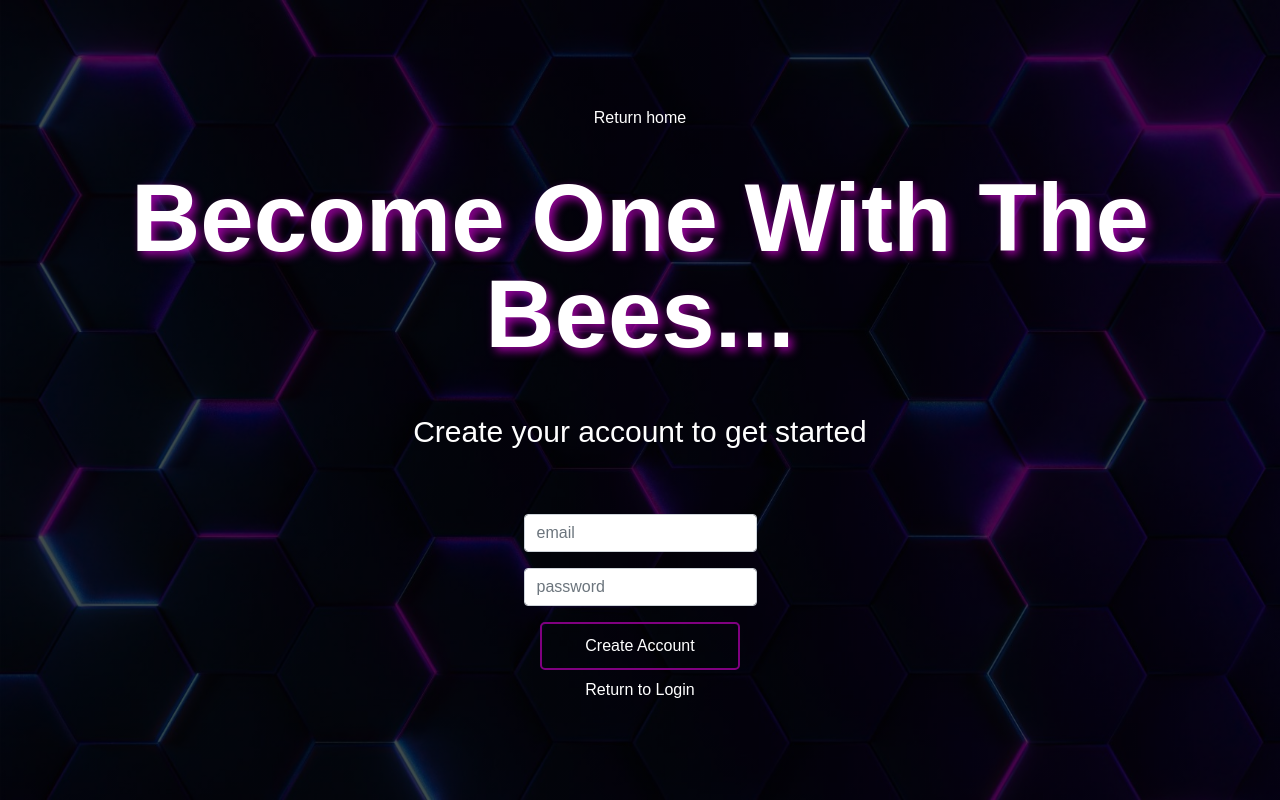
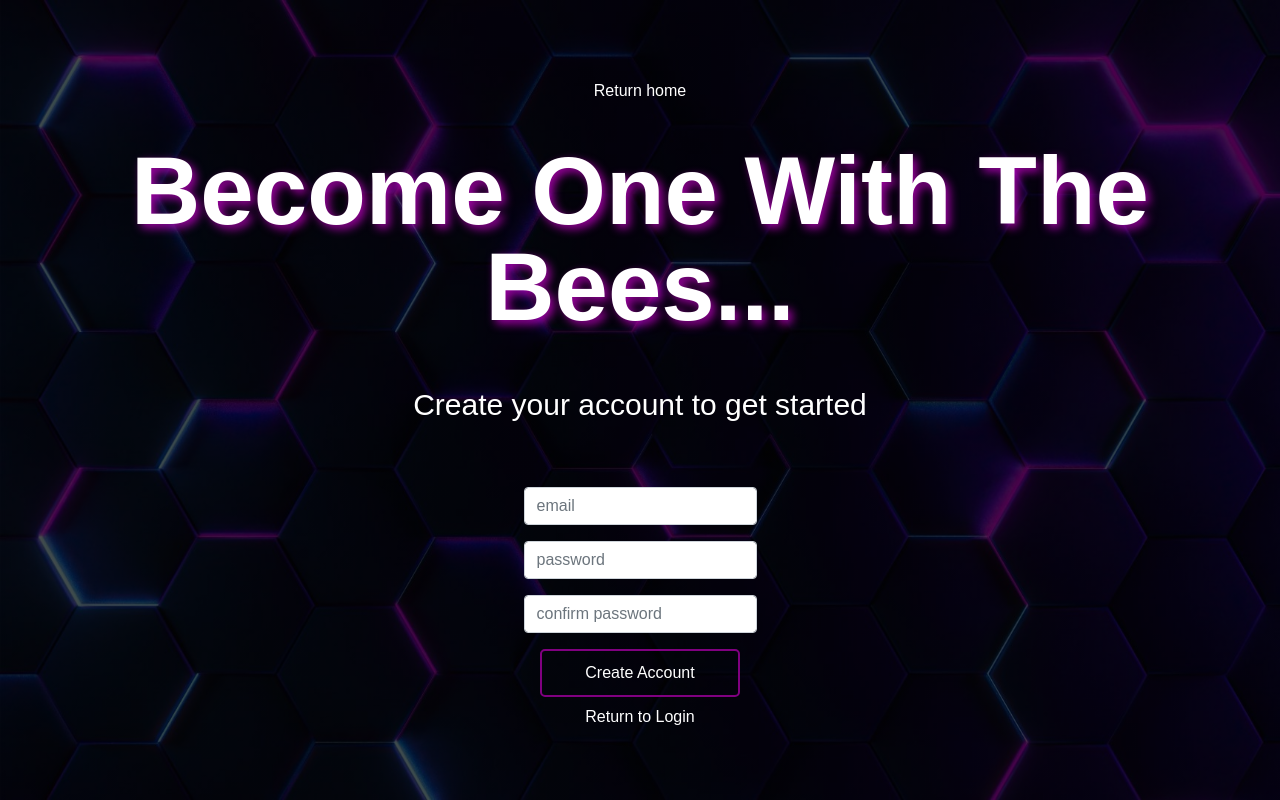
Before and after one commit to caleb-oxbor/HiveMind, a React (Create React App) app in the folder client/: page /register in a window 1280 px wide. Built offline with nearby package versions, Linux system fonts and the light colour scheme; no server answers; a web font is replaced by a local one.

Commit message:
added password confirmation

```diff
--- a/client/src/components/CreateAccount.js
+++ b/client/src/components/CreateAccount.js
@@ -11,7 +11,7 @@ const CreateAccount = ({setAuth}) => {
     const [generatedUser, setGeneratedUser] = useState("");
     const [errorMessage, setErrorMessage] = useState("");
 
-    const {email, password} = inputs;
+    const {email, password, passwordconfirm} = inputs;
 
     const onChange = (e) => {
         setErrorMessage('');
@@ -26,7 +26,7 @@ const CreateAccount = ({setAuth}) => {
         e.preventDefault()
 
         try{
-            const body = {email, password};
+            const body = {email, password, passwordconfirm};
 
             const response = await fetch("http://localhost:5000/auth/register", {
                 method: "POST",
@@ -73,6 +73,12 @@ const CreateAccount = ({setAuth}) => {
                 value={password}
                 onChange={e => onChange(e)}/>
 
+                <input type="password" name="passwordconfirm"
+                placeholder="confirm password"
+                className="form-control my-3 font-dotgothic"
+                value={passwordconfirm}
+                onChange={e => onChange(e)}/>
+
                 <button className="btn custom-button font-dotgothic">Create Account</button>
             </form>
             {generatedUser && (
```
Also changed, not shown: 2 other files (tests, documents, lock files or other folders).
